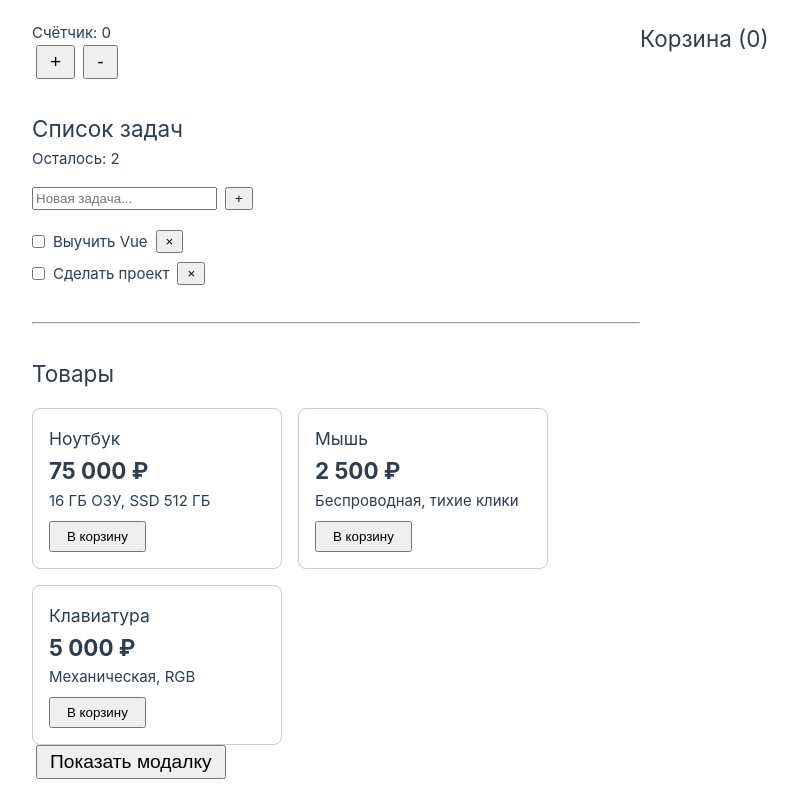
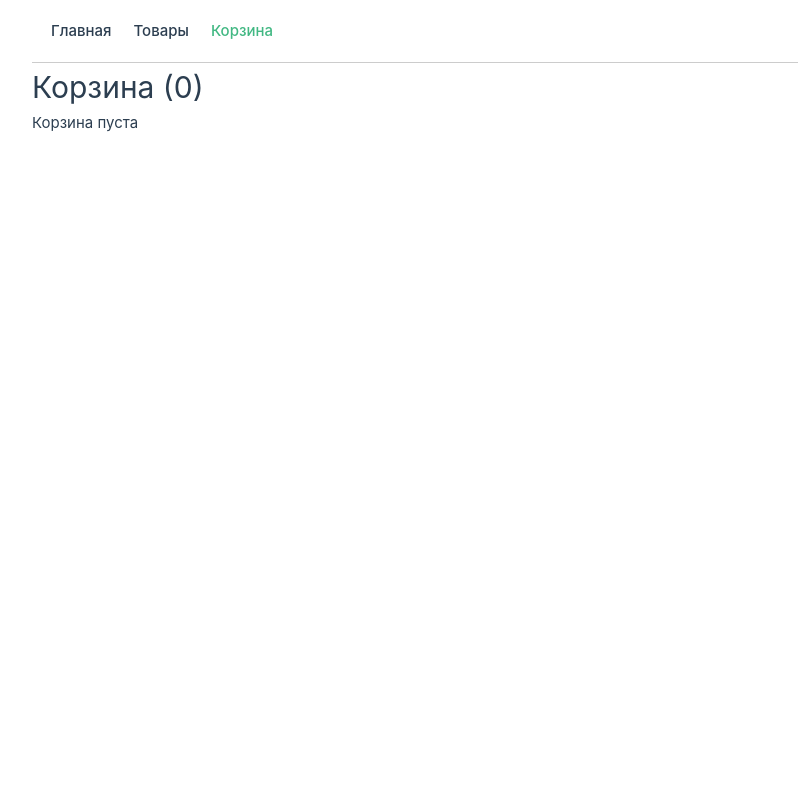
Before and after one commit to CoKoJl1k/Vue-project, a Vue app: page /cart in a window 1280 px wide. Shown: the whole page, without its empty margins (0-798 px from the left). Built offline with nearby package versions, Linux system fonts and the light colour scheme.

Commit message:
Added debouncer and roter

```diff
--- a/package.json
+++ b/package.json
@@ -9,7 +9,8 @@
     "preview": "vite preview"
   },
   "dependencies": {
-    "vue": "^3.5.38"
+    "vue": "^3.5.38",
+    "vue-router": "^4.6.4"
   },
   "devDependencies": {
     "@vitejs/plugin-vue": "^6.0.7",
--- a/src/App.vue
+++ b/src/App.vue
@@ -1,81 +1,34 @@
 <script setup>
-import { ref } from 'vue'
-import TodoList from './components/TodoList.vue'
-import ProductCard from './components/ProductCard.vue'
-import ModalWindow from './components/ModalWindow.vue'
-
-const count = ref(0)
-const cart = ref([])
-const showModal = ref(false)
-
-const products = ref([
-  { id: 1, name: 'Ноутбук', price: 75000, description: '16 ГБ ОЗУ, SSD 512 ГБ' },
-  { id: 2, name: 'Мышь', price: 2500, description: 'Беспроводная, тихие клики' },
-  { id: 3, name: 'Клавиатура', price: 5000, description: 'Механическая, RGB' },
-])
-
-function addToCart(productId) {
-  const product = products.value.find(p => p.id === productId)
-  cart.value.push(product)
-}
+import { RouterLink, RouterView } from 'vue-router'
 </script>
 
 <template>
   <header>
-    <div class="wrapper">
-      <p>Счётчик: {{ count }}</p>
-      <button @click="count++">+</button>
-      <button @click="count--">-</button>
-    </div>
+    <nav>
+      <RouterLink to="/">Главная</RouterLink>
+      <RouterLink to="/products">Товары</RouterLink>
+      <RouterLink to="/cart">Корзина</RouterLink>
+    </nav>
   </header>
 
-  <section class="cart">
-    <h2>Корзина ({{ cart.length }})</h2>
-    <div class="products">
-      <ProductCard
-        v-for="item in cart"
-        :key="item.id"
-        :product="item"
-      />
-    </div>
-  </section>
-
   <main>
-    <TodoList />
-    <hr />
-    <h2>Товары</h2>
-    <div class="products">
-      <ProductCard
-        v-for="product in products"
-        :key="product.id"
-        :product="product"
-        @add-to-cart="addToCart"
-      />
-    </div>
-
-    <button class="modal-btn" @click="showModal = true">Показать модалку</button>
-
-    <ModalWindow :show="showModal" @close="showModal = false">
-      <h2>Привет!</h2>
-      <p>Это содержимое модального окна через слот.</p>
-    </ModalWindow>
+    <RouterView />
   </main>
-
 </template>
 
 <style scoped>
-button {
-  margin: 0 4px;
-  padding: 4px 12px;
-  font-size: 1.2rem;
-}
-.products {
+nav {
   display: flex;
   gap: 1rem;
-  flex-wrap: wrap;
-  margin-top: 1rem;
+  padding: 1rem;
+  border-bottom: 1px solid #ccc;
 }
-hr {
-  margin: 2rem 0;
+a {
+  text-decoration: none;
+  color: #2c3e50;
+  font-weight: 500;
+}
+a.router-link-active {
+  color: #42b883;
 }
 </style>
--- a/src/assets/main.css
+++ b/src/assets/main.css
@@ -22,14 +22,7 @@ a,
 }
 
 @media (min-width: 1024px) {
-  body {
-    display: flex;
-    place-items: center;
-  }
-
   #app {
-    display: grid;
-    grid-template-columns: 1fr 1fr;
     padding: 0 2rem;
   }
 }
--- a/src/main.js
+++ b/src/main.js
@@ -2,5 +2,6 @@ import './assets/main.css'
 
 import { createApp } from 'vue'
 import App from './App.vue'
+import router from './router.js'
 
-createApp(App).mount('#app')
+createApp(App).use(router).mount('#app')
--- /dev/null
+++ b/src/pages/CartPage.vue
@@ -0,0 +1,24 @@
+<script setup>
+import { ref } from 'vue'
+import ProductCard from '../components/ProductCard.vue'
+
+const cart = ref([])
+
+function addToCart(product) {
+  cart.value.push(product)
+}
+</script>
+
+<template>
+  <div>
+    <h1>Корзина ({{ cart.length }})</h1>
+    <div class="products">
+      <ProductCard v-for="item in cart" :key="item.id" :product="item" />
+    </div>
+    <p v-if="!cart.length">Корзина пуста</p>
+  </div>
+</template>
+
+<style scoped>
+.products { display: flex; gap: 1rem; flex-wrap: wrap; }
+</style>
--- /dev/null
+++ b/src/pages/HomePage.vue
@@ -0,0 +1,14 @@
+<script setup>
+import { ref } from 'vue'
+
+const count = ref(0)
+</script>
+
+<template>
+  <div>
+    <h1>Главная</h1>
+    <p>Счётчик: {{ count }}</p>
+    <button @click="count++">+</button>
+    <button @click="count--">-</button>
+  </div>
+</template>
--- /dev/null
+++ b/src/pages/ProductsPage.vue
@@ -0,0 +1,23 @@
+<script setup>
+import { ref } from 'vue'
+import ProductCard from '../components/ProductCard.vue'
+
+const products = ref([
+  { id: 1, name: 'Ноутбук', price: 75000, description: '16 ГБ ОЗУ, SSD 512 ГБ' },
+  { id: 2, name: 'Мышь', price: 2500, description: 'Беспроводная, тихие клики' },
+  { id: 3, name: 'Клавиатура', price: 5000, description: 'Механическая, RGB' },
+])
+</script>
+
+<template>
+  <div>
+    <h1>Товары</h1>
+    <div class="products">
+      <ProductCard v-for="product in products" :key="product.id" :product="product" />
+    </div>
+  </div>
+</template>
+
+<style scoped>
+.products { display: flex; gap: 1rem; flex-wrap: wrap; }
+</style>
--- /dev/null
+++ b/src/router.js
@@ -0,0 +1,15 @@
+import { createRouter, createWebHistory } from 'vue-router'
+import HomePage from './pages/HomePage.vue'
+import ProductsPage from './pages/ProductsPage.vue'
+import CartPage from './pages/CartPage.vue'
+
+const routes = [
+  { path: '/', component: HomePage },
+  { path: '/products', component: ProductsPage },
+  { path: '/cart', component: CartPage },
+]
+
+export default createRouter({
+  history: createWebHistory(),
+  routes,
+})
```
Also changed, not shown: src/components/SearchInput.vue (added, +42 -0 lines), 1 other file (tests, documents, lock files or other folders).
